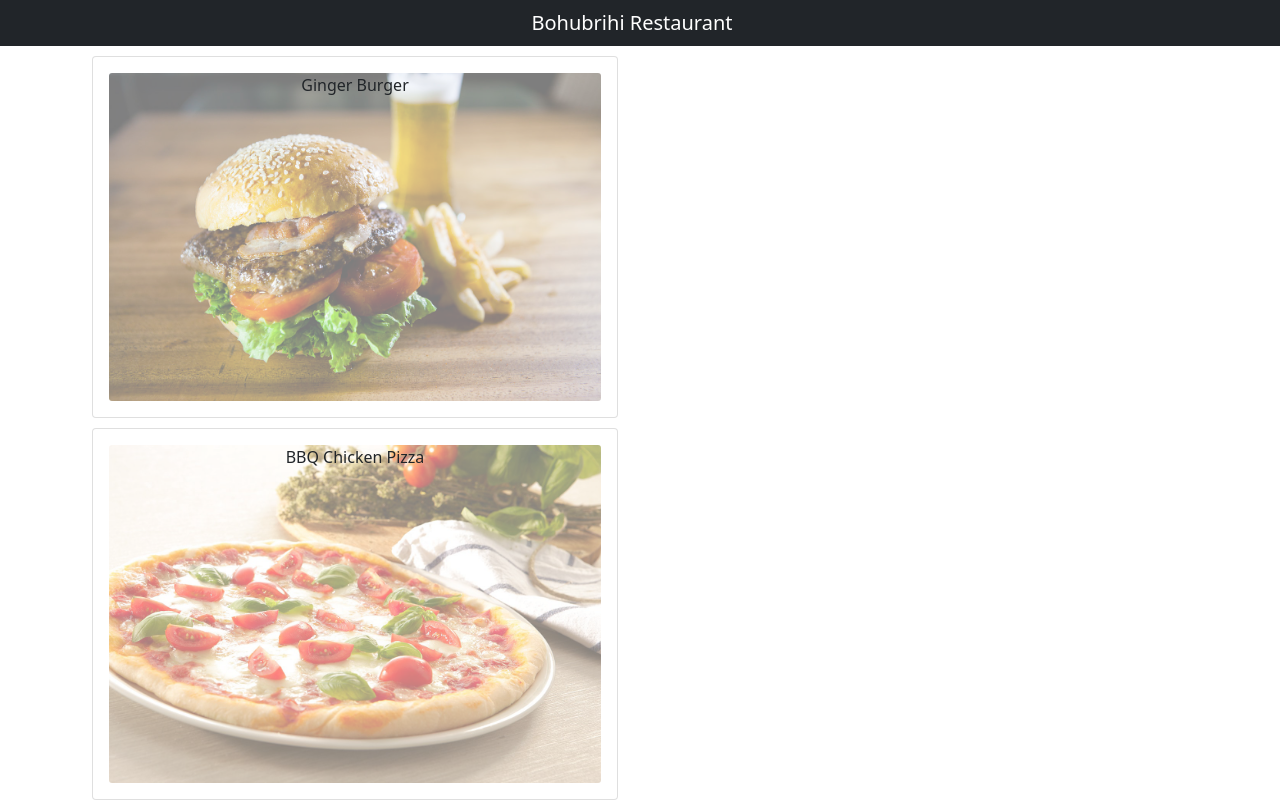
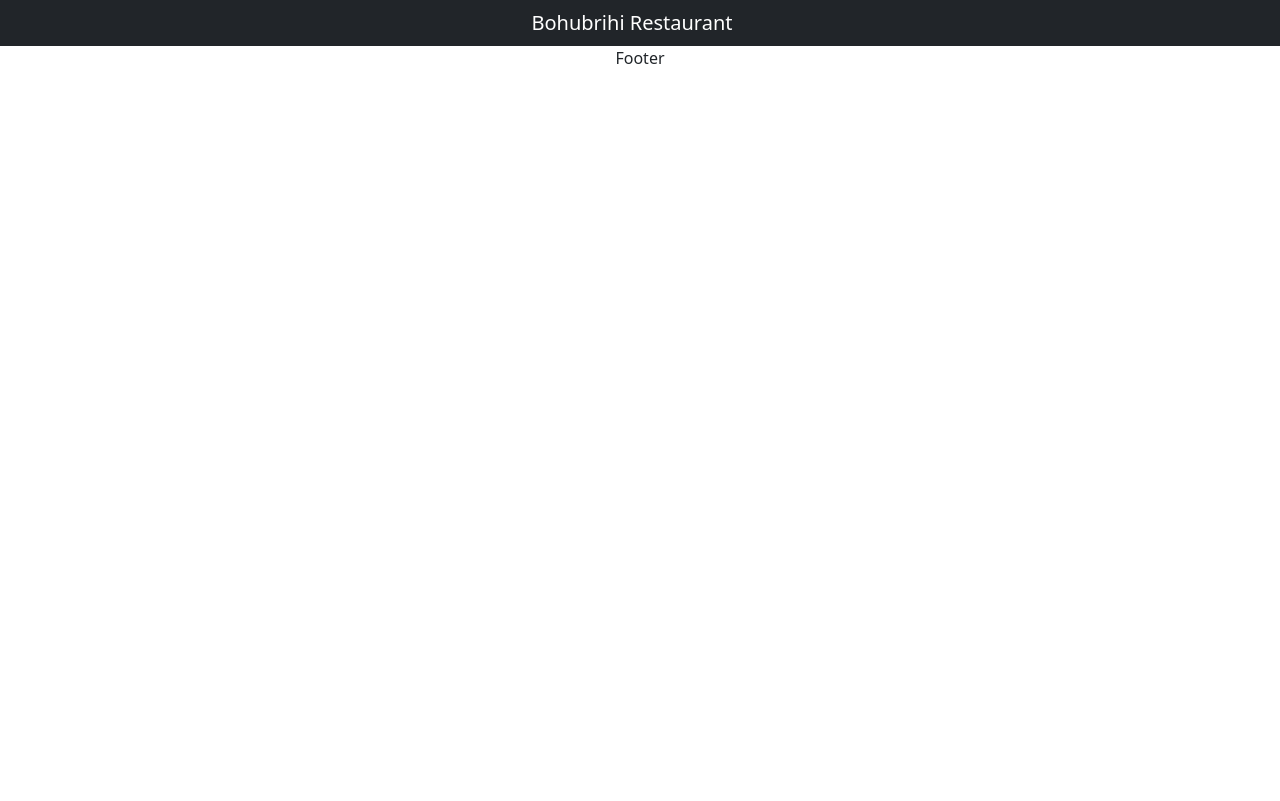
Before and after one commit to mitul88/react-foodshop, a React (Create React App) app: page / in a window 1280 px wide. Shown: the top 801 px of the page. Built offline with nearby package versions, Linux system fonts and the light colour scheme.

Commit message:
BrowserRouter added to the project

```diff
--- a/src/App.js
+++ b/src/App.js
@@ -1,11 +1,14 @@
 import './App.css';
+import { BrowserRouter } from 'react-router-dom';
 
 import MainComponent from './components/MainComponent';
 
 function App() {
   return (
     <div className="App">
-        <MainComponent />
+      <BrowserRouter>
+          <MainComponent />
+      </BrowserRouter>
     </div>
   );
 }
--- a/src/components/body/Body.js
+++ b/src/components/body/Body.js
@@ -7,7 +7,7 @@ import Contact from "./Contact";
 const Body = () => {
     return (
         <div>
-            <Menu />
+
         </div>
     )
 }
```
